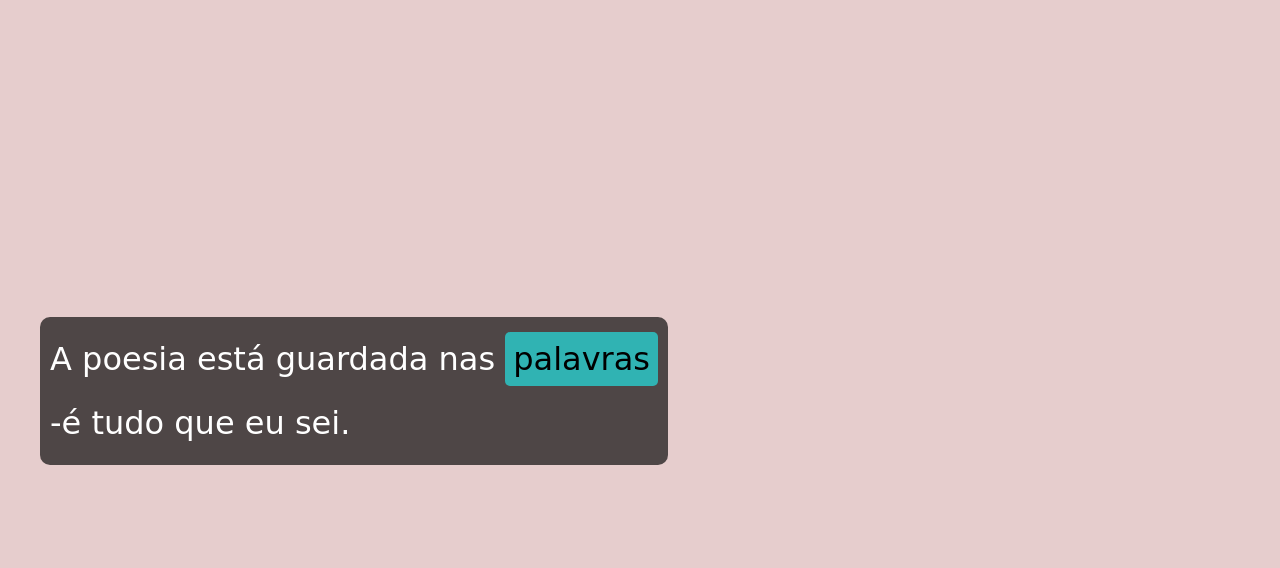
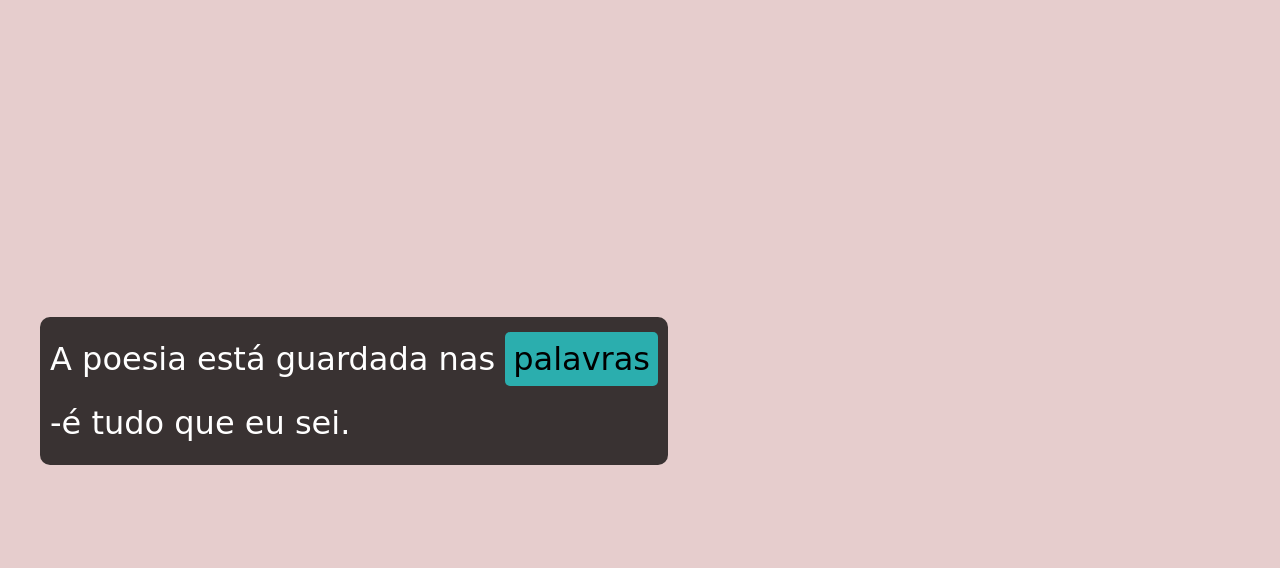
Before and after one commit to dhtrgabriell/projeto-poema, a plain HTML site: page index.html in a window 1280 px wide. Shown: the part 232-800 px from the top of the page. Drawn offline with Linux system fonts and the light colour scheme.

Commit message:
Atualizado

```diff
--- a/style.css
+++ b/style.css
@@ -64,7 +64,6 @@ section {
 }
 
 section p {
-    background-color: #000000a8;
     display: inline-block;
     border-radius: 10px;
     padding: 10px;
@@ -79,6 +78,10 @@ section p {
     background-color: #e6cdcd;
 }
 
+.normal p {
+    background-color: #000000c0;
+}
+
 .imagem {
     background-color: rgb(48, 48, 48);
     box-shadow: inset 6px 6px 13px 0px #0000007a;
@@ -90,8 +93,6 @@ section p {
 
 .imagem p {
     background-color: #00000080;
-    display: inline-block;
-    padding: 10px;
 }
 
 mark {
```
